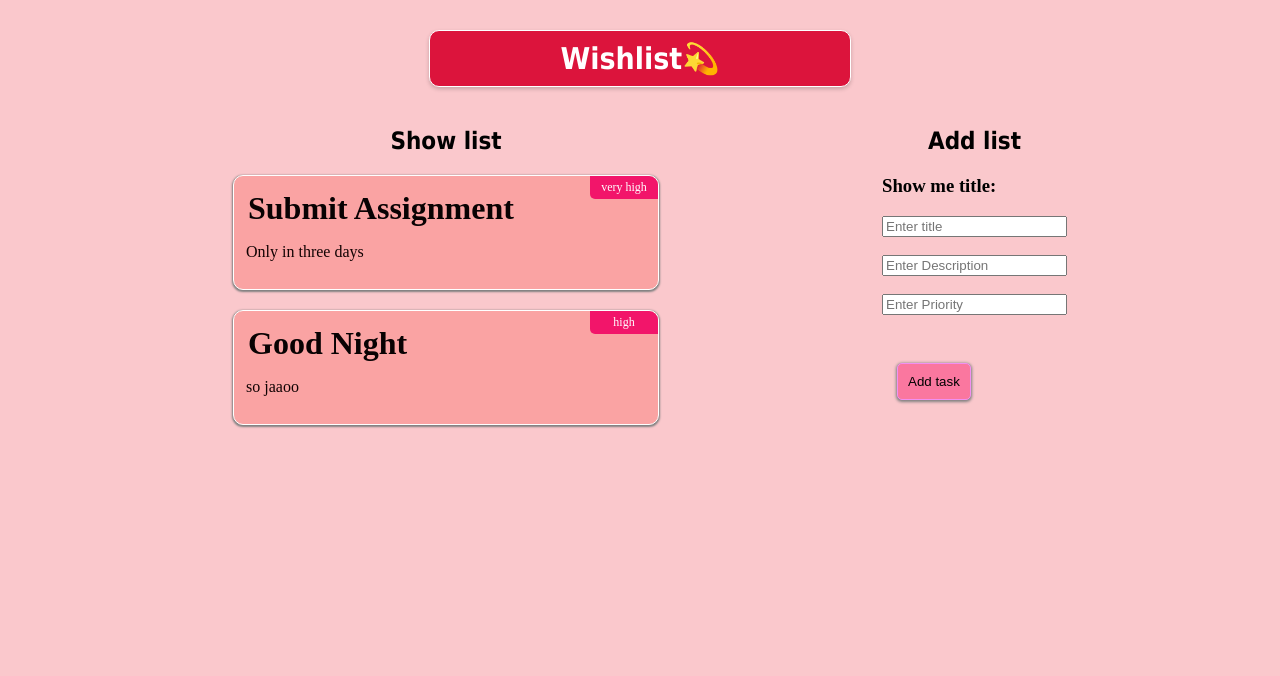
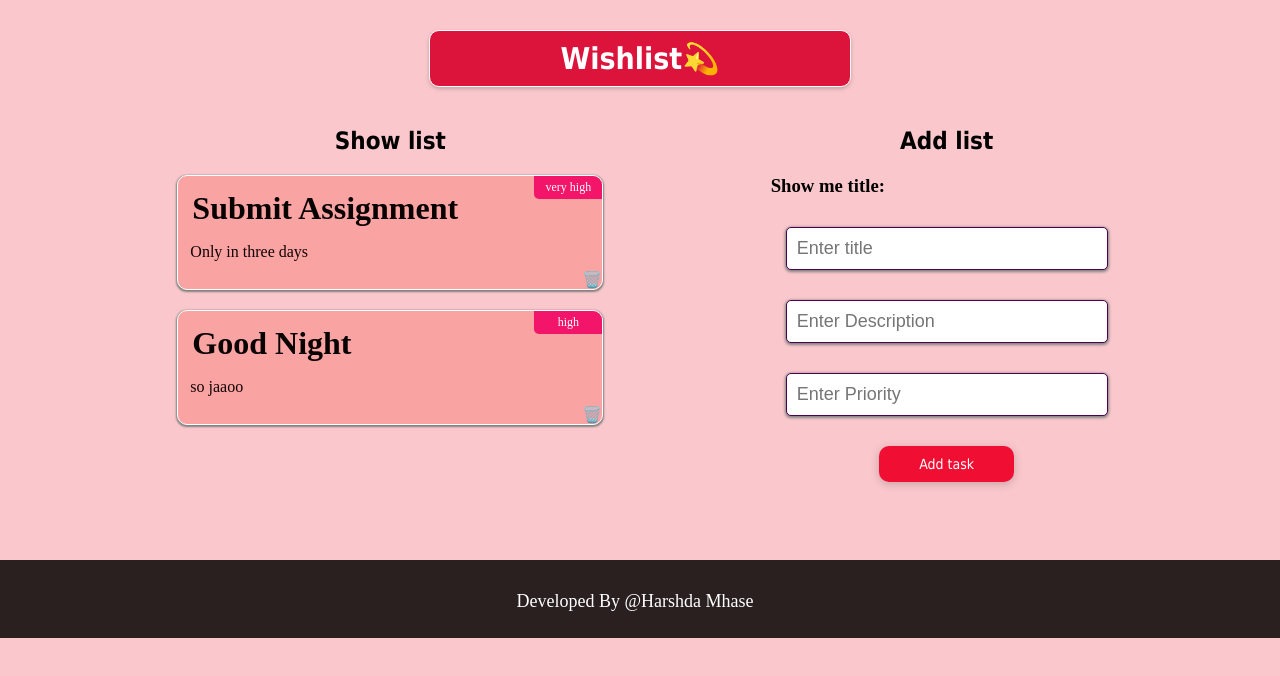
Before and after one commit to harshdamhase/wish-list, a React (Create React App) app: page / in a window 1280 px wide. Shown: the top 676 px of the page. Built offline with nearby package versions, Linux system fonts and the light colour scheme.

Commit message:
delete task implemented

```diff
--- a/package.json
+++ b/package.json
@@ -8,6 +8,7 @@
     "@testing-library/user-event": "^13.5.0",
     "react": "^18.2.0",
     "react-dom": "^18.2.0",
+    "react-router-dom": "^6.16.0",
     "react-scripts": "5.0.1",
     "web-vitals": "^2.1.4"
   },
--- /dev/null
+++ b/src/Component/Footer/Footer.css
@@ -0,0 +1,30 @@
+.footer{
+    background-color: #2a2020;
+    min-width: auto;
+    margin: 0;
+    padding: 5px;
+    color:white;
+    text-align: center;
+    margin-top: 48px;
+}
+
+.github-icon{
+    color: white;
+    font-size: 25px;
+    /* margin: 0; */
+    /* background-color: white; */
+    width: 20px;
+    height: 20px;
+    margin: 0 auto;
+    border-radius: 50%;
+    padding: 5px;
+}
+
+.footer-title{
+    margin:10px;
+    font-size: 18px;
+}
+
+.footer-title:hover{
+    color: #f07070;
+}
--- /dev/null
+++ b/src/Component/Footer/Footer.js
@@ -0,0 +1,19 @@
+import React from 'react'
+import './Footer.css'
+import { Link } from 'react-router-dom';
+
+function Footer() {
+    return (
+        <div>
+            <footer className="footer">
+                <div className='container'>
+                    <p className='footer-title'>Developed By  @Harshda Mhase <a href="https://github.com/yogita-s-24/motiveminder"><i className="fa-brands fa-github github-icon"></i></a></p>
+                    {/* <p className='github-icon'>
+        <a href = "https://github.com/harshdamhase/wish-list"></a></p> */}
+                </div>
+            </footer>
+        </div>
+    )
+}
+
+export default Footer
--- a/src/Component/Task/Task.css
+++ b/src/Component/Task/Task.css
@@ -37,3 +37,8 @@
     margin-bottom: 4px;
     font-size: 12px;
 }
+.task-delete-icon{
+    position: absolute;
+    bottom: 0;
+    right: 0;
+}
--- a/src/Component/Task/Task.js
+++ b/src/Component/Task/Task.js
@@ -1,7 +1,7 @@
 import React from 'react'
 import './Task.css'
 
-const Task = ({id,title,description,priority}) => {
+const Task = ({id,title,description,priority,removeTaskToList, obj}) => {
 return (
     <div className='task-container'>
         <h1 className='task-title'>{title}</h1>
@@ -9,6 +9,15 @@ return (
         <p className='task-description'>{description}</p>
 
         <span className='task-priority'>{priority}</span>
+        <span className='task-delete-icon'
+        onClick={()=>{
+            removeTaskToList(obj);
+        }}
+
+        >
+
+            🗑️</span>
+
     </div>
 )}
 
--- a/src/index.js
+++ b/src/index.js
@@ -3,8 +3,13 @@ import React from "react";
 import ReactDOM from "react-dom/client";
 import "./index.css";
 import Home from "./views/Home/Home";
+import Footer from "./Component/Footer/Footer";
 
 const root = ReactDOM.createRoot(document.getElementById('root'));
 root.render(
+    <>
     <Home />
+
+    <Footer/>
+    </>
 );
--- a/src/views/Home/Home.css
+++ b/src/views/Home/Home.css
@@ -35,21 +35,33 @@ body {
     font-family: Tahoma;
 
 }
-.text-input {
+.task-input {
   display: block;
   width: 300px;
   font-size: 18px;
   border: 1px solid #fff;
-  padding: 10px;
-  margin: 30px 15px;
-
-}
-.add-task{
-  background-color: #fa779f;
-  border: 1px solid #f190f1;
+  /* background-color: #ff80ff; */
+  border: 1px solid #4d004d;
   border-radius: 5px;
   padding: 10px;
   margin: 30px 15px;
   box-shadow: grey 0px 1px 3px 1px;
-
 }
+.add-task{
+  background-color: #f00e33;
+  color: #fff;
+  padding: 10px 40px;
+  border: none;
+  border-radius: 10px;
+  box-shadow: 0 2px 10px 0 #00000033;
+  display: block;
+  margin: 20px auto;
+  cursor: pointer;
+  font-size: 14px;
+  font-family: bold;
+  font-family: Tahoma;
+}
+.tasks-container{
+  height: 300px;
+  overflow-y: scroll;
+}
--- a/src/views/Home/Home.js
+++ b/src/views/Home/Home.js
@@ -33,6 +33,17 @@ const Home = () => {
         }
         setTaskList([...taskList, obj])
     }
+    const removeTaskToList = (obj) => {
+
+        const index = taskList.indexOf(obj);
+
+        const tempArray = taskList;
+        tempArray.splice(index, 1);
+
+        setTaskList([...tempArray]);
+
+
+      };
 
 
     return (
@@ -51,7 +62,10 @@ const Home = () => {
                                     id={id}
                                     title={title}
                                     description={description}
-                                    priority={priority} />
+                                    priority={priority}
+                                    key={index}
+                                    removeTaskToList={removeTaskToList}
+                                    />
                             );
                         })}
                 </div>
@@ -72,8 +86,6 @@ const Home = () => {
                                 className='task-input'
 
                             />
-                            <br />
-                            <br />
 
 
                             <input type="text"
@@ -84,8 +96,6 @@ const Home = () => {
                                 placeholder='Enter Description'
                                 className='task-input'
                             />
-                            <br />
-                            <br />
 
 
                             <input type="text"
@@ -97,8 +107,7 @@ const Home = () => {
                                 className='task-input'
 
                             />
-                            <br />
-                            <br />
+
 
                             <button className='add-task'
                                 type='button'
```
Also changed, not shown: 1 other file (tests, documents, lock files or other folders).
